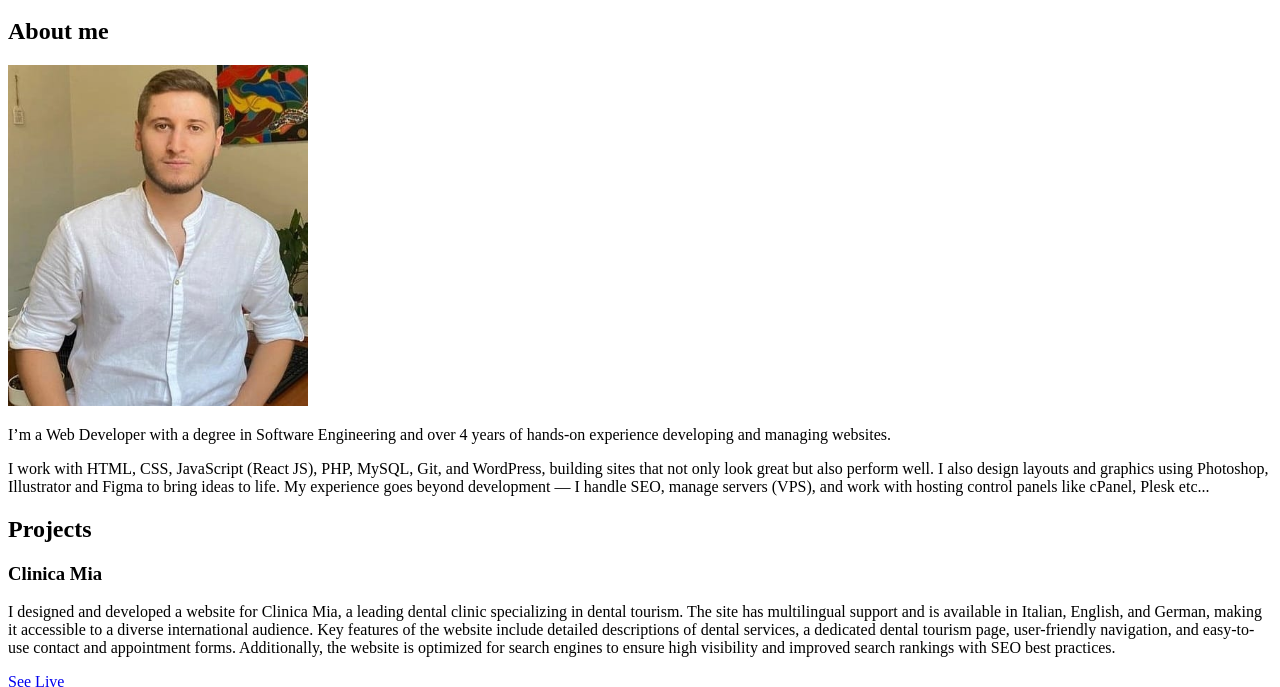
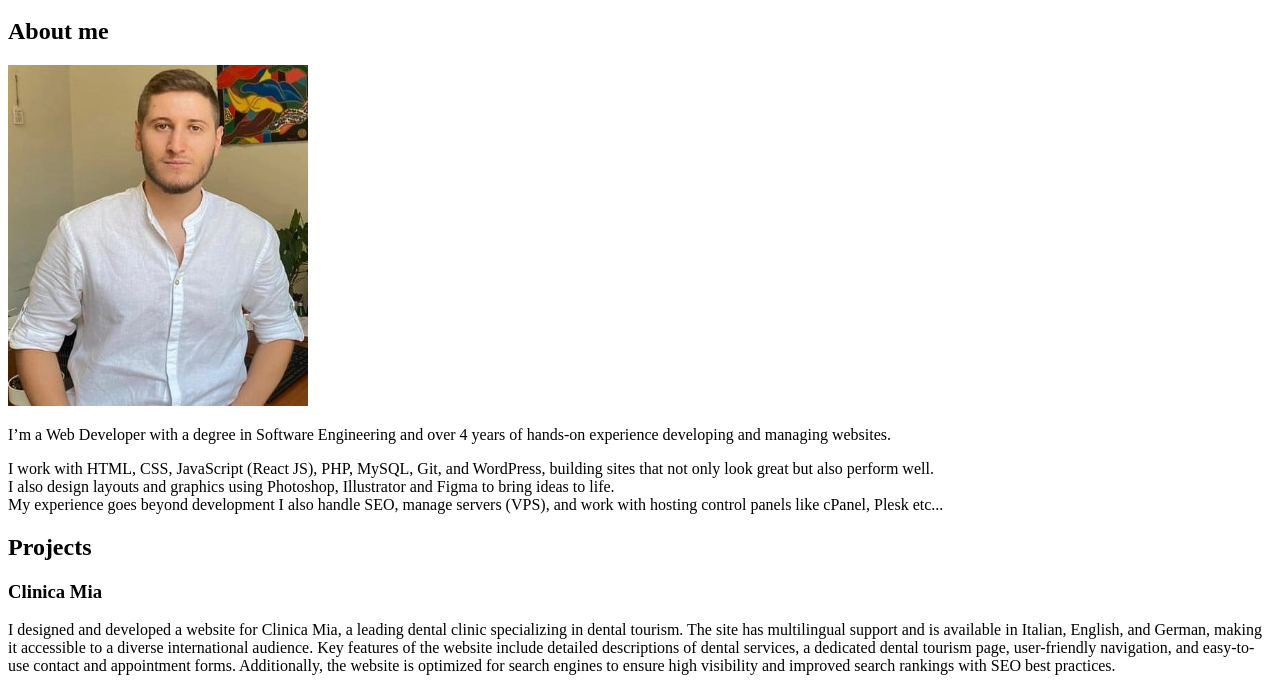
Before and after one commit to vedonal/portofolio, a website: page src/template.html in a window 1280 px wide. Shown: the part 137-824 px from the top of the page. Drawn offline with nearby package versions, Linux system fonts and the light colour scheme.

Commit message:
text fix

```diff
--- a/src/template.html
+++ b/src/template.html
@@ -60,9 +60,9 @@
             </p>
             <p class="about-wrapper__info-text">
              I work with HTML, CSS, JavaScript (React JS), PHP, MySQL, Git, and WordPress, building sites that not only look great but
-             also perform well.
-             I also design layouts and graphics using Photoshop, Illustrator and Figma to bring ideas to life.
-             My experience goes beyond development — I handle SEO, manage servers (VPS),
+             also perform well. <br>
+             I also design layouts and graphics using Photoshop, Illustrator and Figma to bring ideas to life. <br>
+             My experience goes beyond development I also handle SEO, manage servers (VPS),
              and work with hosting control panels like cPanel, Plesk etc...
             </p>
             <!--<span class="d-flex mt-3">
```
